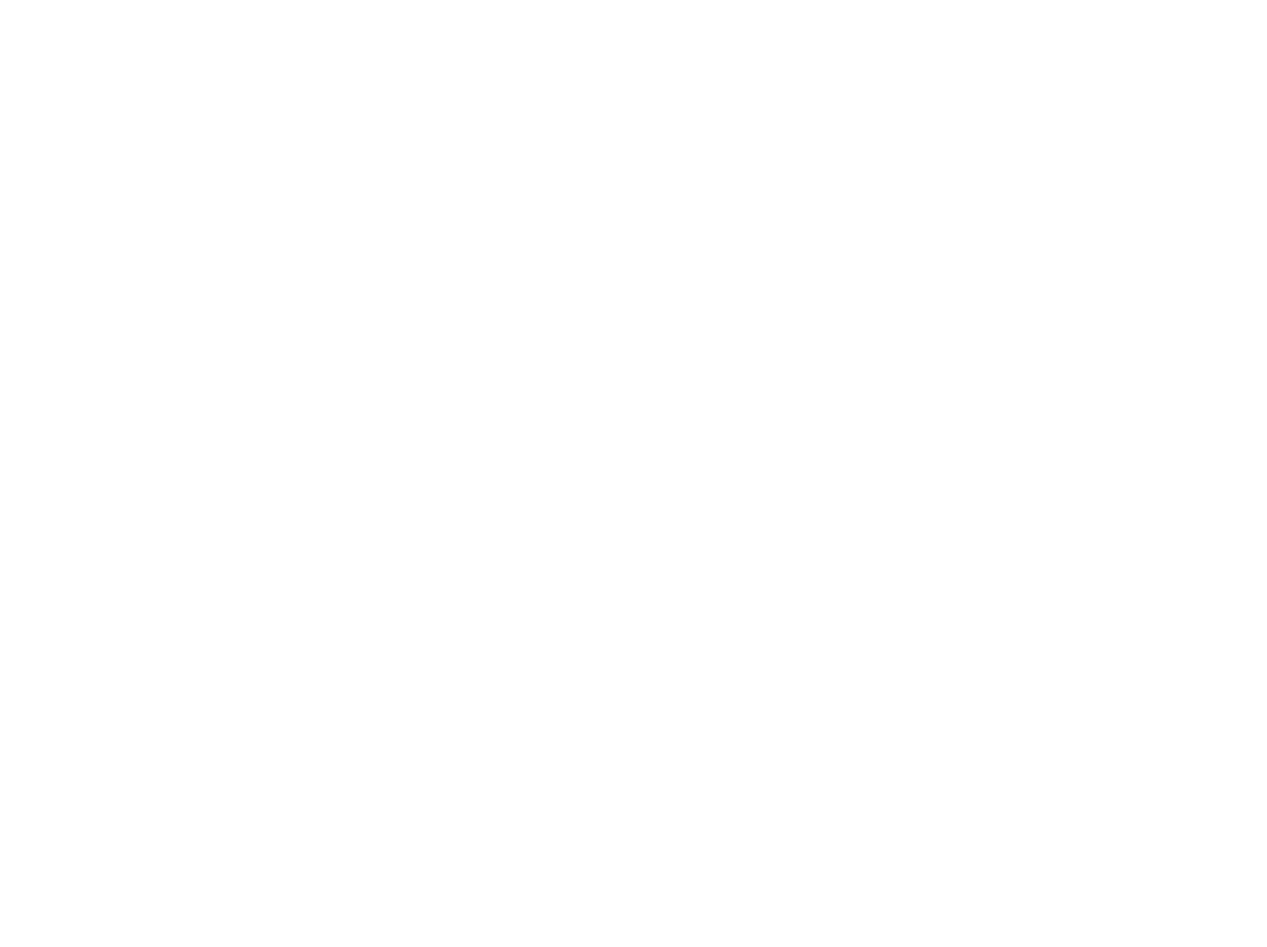
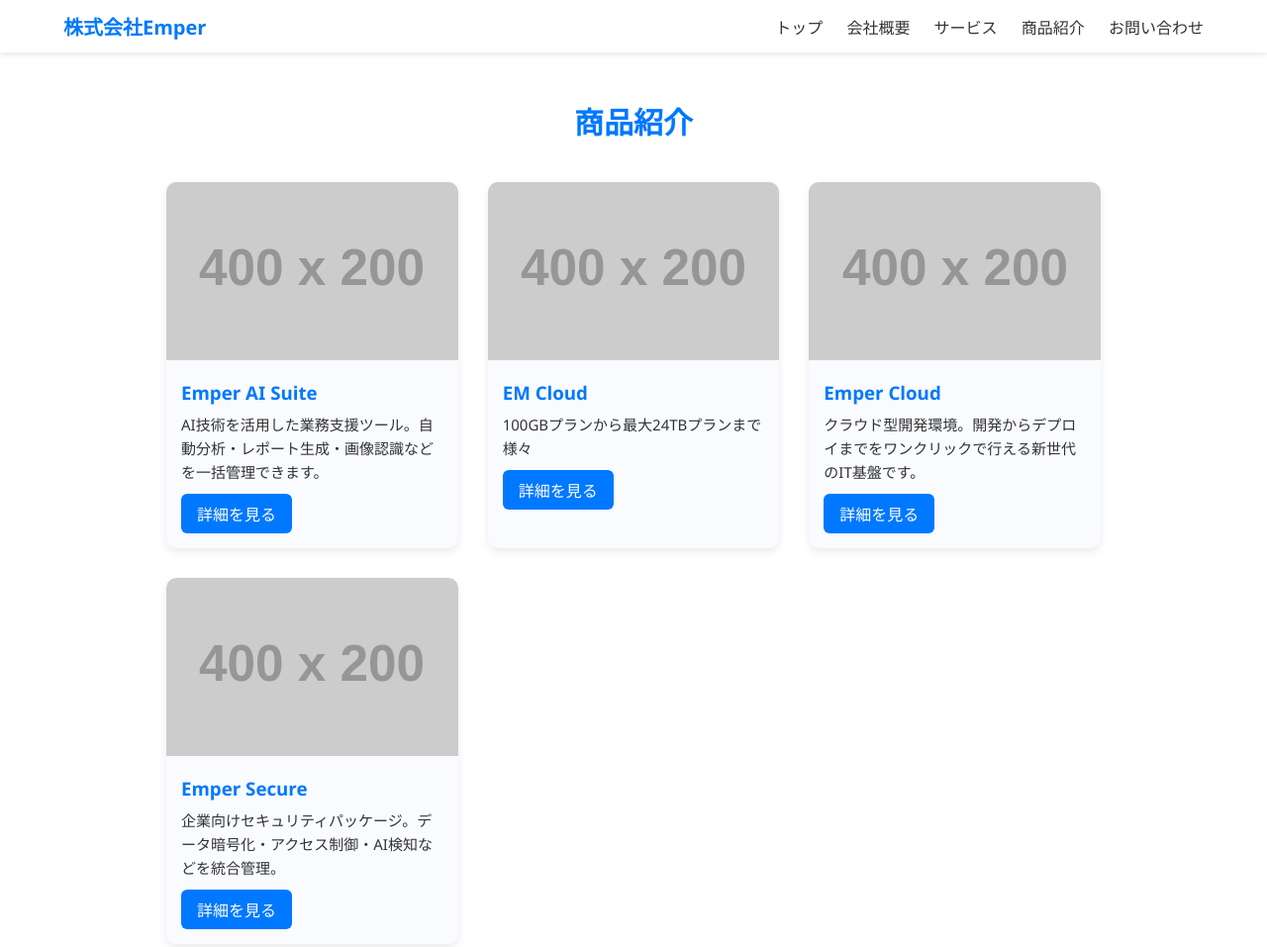
Before and after one commit to yuuzilol/2025-10-16-, a plain HTML site: page index.html in a window 1280 px wide. Shown: the top 957 px of the page at 99% size. Before the commit the page ends 800 px from the top, so only its background shows below. Drawn offline with Linux system fonts and the light colour scheme; placeholder pictures from the web are drawn by us.

Commit message:
Update index.html

```diff
--- a/index.html
+++ b/index.html
@@ -1,7 +1,138 @@
 <!DOCTYPE html>
 <html lang="ja">
 <head>
-<meta charset="UTF-8">
-<meta name="viewport" content="width=device-width, initial-scale=1.0">
-<title>Emper</title>
-<link rel="icon" href="https://i.imgur.com/9TAtXqB.png" type="image/png">
+  <meta charset="UTF-8" />
+  <meta name="viewport" content="width=device-width, initial-scale=1.0" />
+  <title>商品紹介 | 株式会社Emper</title>
+
+  <!-- 🔹 OGP設定 -->
+  <meta property="og:title" content="株式会社Emper | 商品紹介" />
+  <meta property="og:description" content="株式会社Emperが開発する最新のITプロダクトをご紹介します。" />
+  <meta property="og:image" content="https://via.placeholder.com/1200x630.png?text=Emper+Products" />
+  <meta property="og:url" content="https://emper.co.jp/products.html" />
+  <meta name="twitter:card" content="summary_large_image" />
+
+  <style>
+    * { margin: 0; padding: 0; box-sizing: border-box; font-family: 'Segoe UI', sans-serif; }
+    body { background: #fff; color: #333; }
+
+    header {
+      position: fixed; top: 0; left: 0; width: 100%;
+      background: rgba(255,255,255,0.9);
+      display: flex; justify-content: space-between; align-items: center;
+      padding: 12px 5%; box-shadow: 0 2px 6px rgba(0,0,0,0.1);
+      z-index: 1000;
+    }
+    header h1 { font-size: 20px; font-weight: bold; color: #0078ff; }
+    nav a {
+      margin-left: 20px; text-decoration: none; color: #333; font-weight: 500;
+      transition: color 0.2s;
+    }
+    nav a:hover { color: #0078ff; }
+
+    main { padding: 100px 10% 60px; max-width: 1200px; margin: auto; }
+
+    h2 { font-size: 30px; color: #0078ff; text-align: center; margin-bottom: 40px; }
+
+    /* 商品カード */
+    .products {
+      display: grid;
+      grid-template-columns: repeat(auto-fit, minmax(250px, 1fr));
+      gap: 30px;
+    }
+
+    .product-card {
+      background: #f9fbff; border-radius: 10px; box-shadow: 0 4px 8px rgba(0,0,0,0.08);
+      overflow: hidden; transition: transform 0.2s, box-shadow 0.2s;
+    }
+    .product-card:hover {
+      transform: translateY(-4px);
+      box-shadow: 0 6px 12px rgba(0,0,0,0.15);
+    }
+    .product-card img {
+      width: 100%; height: 180px; object-fit: cover;
+    }
+    .product-info { padding: 15px; }
+    .product-info h3 { color: #0078ff; margin-bottom: 8px; }
+    .product-info p { font-size: 15px; line-height: 1.6; }
+    .product-info a {
+      display: inline-block; margin-top: 10px; color: white; background: #0078ff;
+      padding: 8px 16px; border-radius: 6px; text-decoration: none;
+      transition: background 0.2s;
+    }
+    .product-info a:hover { background: #005fcc; }
+
+    footer {
+      text-align: center; background: #0078ff; color: white;
+      padding: 20px; font-size: 14px; margin-top: 60px;
+    }
+
+    @media (max-width: 768px) {
+      header { flex-direction: column; align-items: flex-start; }
+      nav a { display: inline-block; margin: 8px 10px 0 0; }
+    }
+  </style>
+</head>
+<body>
+  <!-- 🔹 ヘッダー -->
+  <header>
+    <h1>株式会社Emper</h1>
+    <nav>
+      <a href="index.html#top">トップ</a>
+      <a href="index.html#about">会社概要</a>
+      <a href="index.html#services">サービス</a>
+      <a href="products.html">商品紹介</a>
+      <a href="index.html#contact">お問い合わせ</a>
+    </nav>
+  </header>
+
+  <!-- 🔹 メイン -->
+  <main>
+    <h2>商品紹介</h2>
+
+    <div class="products">
+      <div class="product-card">
+        <img src="https://via.placeholder.com/400x200.png?text=Emper+AI+Suite" alt="Emper AI Suite">
+        <div class="product-info">
+          <h3>Emper AI Suite</h3>
+          <p>AI技術を活用した業務支援ツール。自動分析・レポート生成・画像認識などを一括管理できます。</p>
+          <a href="#">詳細を見る</a>
+        </div>
+      </div>
+
+     <div class="product-card">
+        <img src="https://via.placeholder.com/400x200.png?text=Emper+Cloud" alt="Emper Cloud">
+        <div class="product-info">
+          <h3>EM Cloud</h3>
+          <p>100GBプランから最大24TBプランまで様々</p>
+          <a href="#">詳細を見る</a>
+        </div>
+      </div>
+
+
+      <div class="product-card">
+        <img src="https://via.placeholder.com/400x200.png?text=Emper+Cloud" alt="Emper Cloud">
+        <div class="product-info">
+          <h3>Emper Cloud</h3>
+          <p>クラウド型開発環境。開発からデプロイまでをワンクリックで行える新世代のIT基盤です。</p>
+          <a href="#">詳細を見る</a>
+        </div>
+      </div>
+
+      <div class="product-card">
+        <img src="https://via.placeholder.com/400x200.png?text=Emper+Secure" alt="Emper Secure">
+        <div class="product-info">
+          <h3>Emper Secure</h3>
+          <p>企業向けセキュリティパッケージ。データ暗号化・アクセス制御・AI検知などを統合管理。</p>
+          <a href="#">詳細を見る</a>
+        </div>
+      </div>
+    </div>
+  </main>
+
+  <!-- 🔹 フッター -->
+  <footer>
+    © 2025 株式会社Emper All Rights Reserved.
+  </footer>
+</body>
+</html>
```
